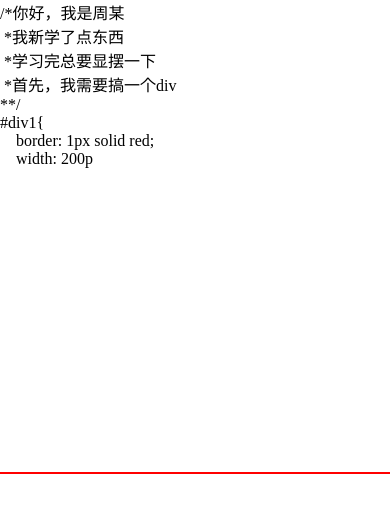
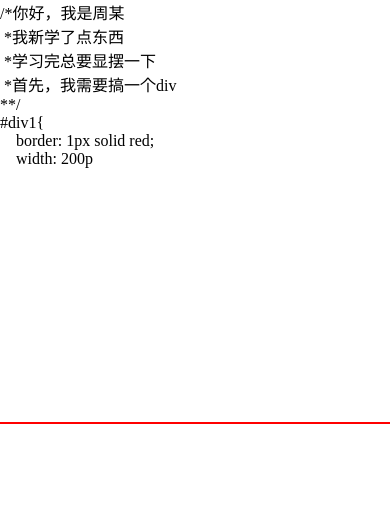
Before and after one commit to Zhoujia22/cv-01, a plain HTML site: page src/index.html in a window 390 px wide. Drawn offline with Linux system fonts and the light colour scheme.

Commit message:
手机改2

```diff
--- a/src/index.html
+++ b/src/index.html
@@ -46,17 +46,20 @@
         display: block;
         position: absolute;
       }
-      @media (max-width:500px) {
+      @media (max-width: 500px) {
         #html {
           height: 50vh;
           overflow: auto;
         }
+
         #div1Wrapper {
           height: 50vh;
         }
+
         #div1 {
           position: relative;
-          top: 50px;
+          top: 0;
+          right: 0;
         }
       }
     </style>
```
